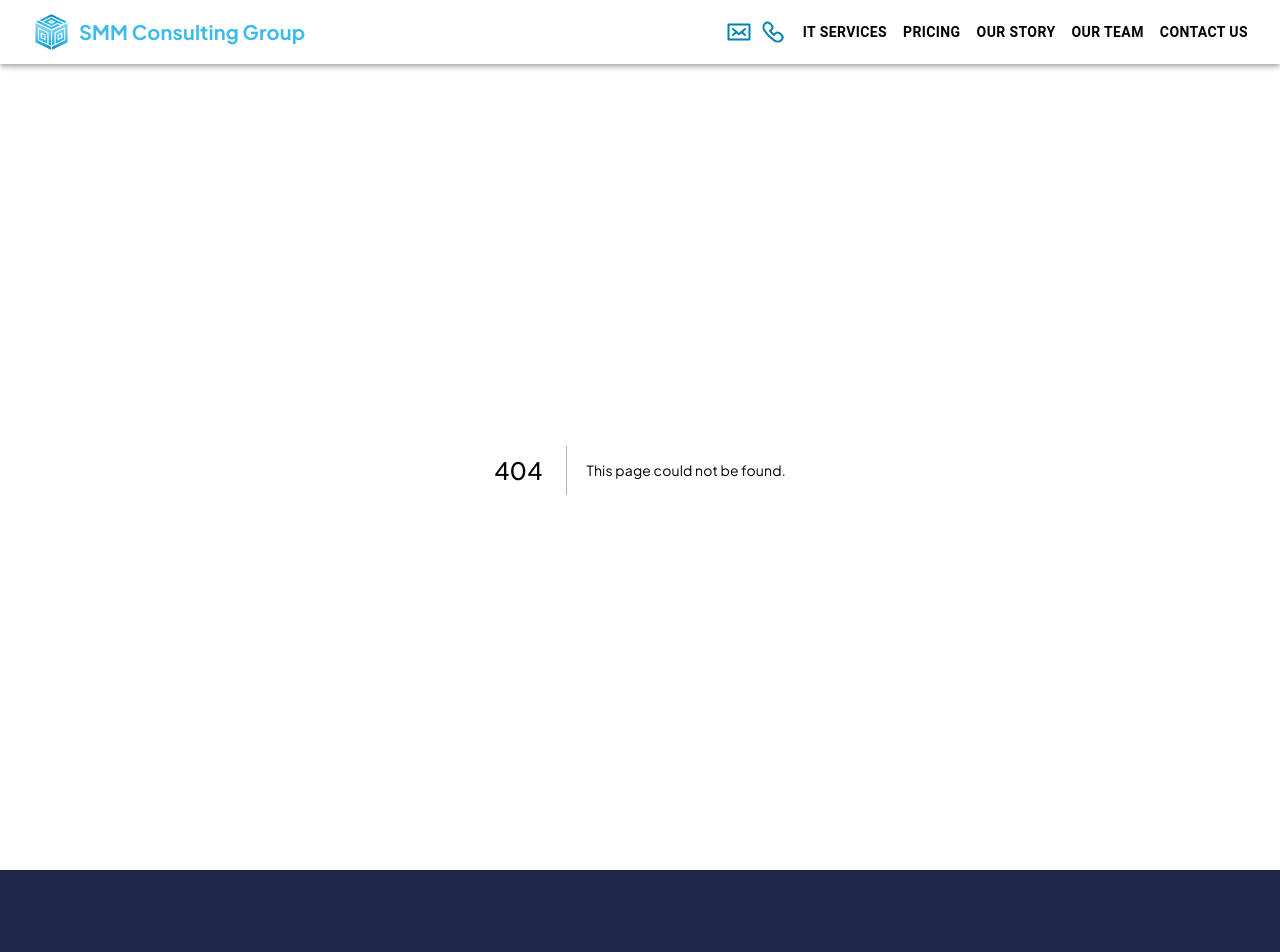
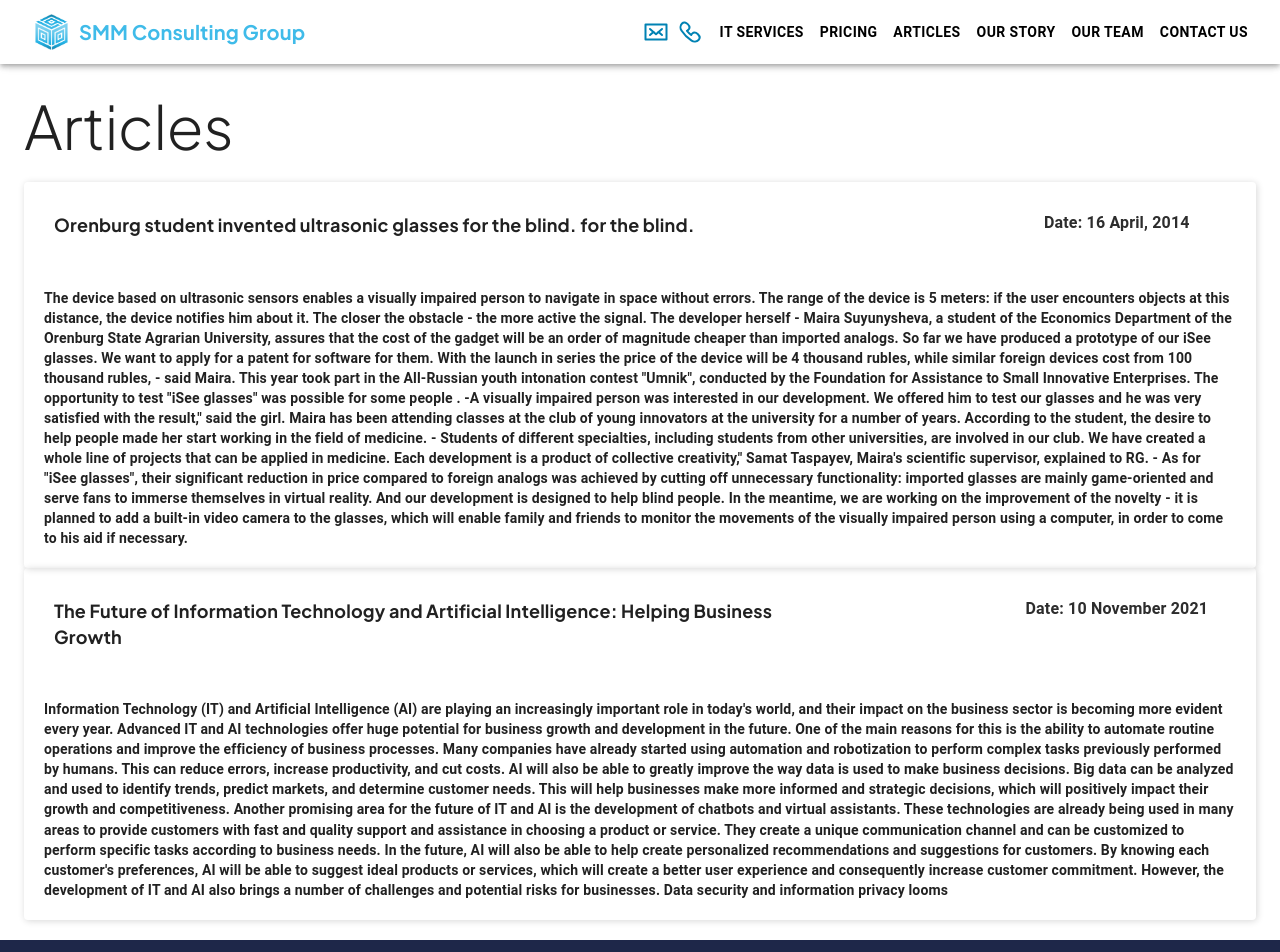
Before and after one commit to Be-HappyDev/smm-consultinggroup, a Next.js app: page /articles in a window 1280 px wide. Before the commit this address had no page. Shown: the top 952 px of the page. Built offline with nearby package versions, Linux system fonts and the light colour scheme.

Commit message:
add articles

```diff
--- a/next.config.js
+++ b/next.config.js
@@ -8,7 +8,7 @@ const nextConfig = {
     return config;
   },
   trailingSlash: true,
-  output: 'export',
+  // output: 'export',
 };
 
 module.exports = nextConfig;
--- /dev/null
+++ b/src/app/articles/page.tsx
@@ -0,0 +1,11 @@
+import { ArticlesPage } from "@/screens/ArticlesPage/Articles";
+
+export const metadata = {
+  title: "Articles",
+};
+
+const Articles = () => {
+  return <ArticlesPage />;
+};
+
+export default Articles;
--- a/src/data/navItem.ts
+++ b/src/data/navItem.ts
@@ -118,6 +118,10 @@ export const ItServices = [
     slug: "/pricing",
   },
   {
+    menu: "Articles",
+    slug: "/articles",
+  },
+  {
     menu: "Our Story",
   },
   {
--- /dev/null
+++ b/src/screens/ArticlesPage/Articles.module.css
@@ -0,0 +1,95 @@
+.page {
+  padding: 20px 0;
+}
+
+.articleBlock {
+  width: 100%;
+  /* height: 550px; */
+  box-shadow: 1px 1px 7px #00000029;
+  margin-bottom: 20px;
+  border-radius: 4px;
+}
+
+.articleTop {
+  display: grid;
+  grid-template-columns: 70% 20%;
+  justify-content: space-between;
+  padding: 20px;
+}
+
+.articleTitle,
+.articleDate {
+  padding: 10px;
+}
+
+.articleTitle {
+  width: 100%;
+  max-width: 800px;
+}
+
+.articleTitle h5 {
+  font-size: 18px;
+  font-weight: bold;
+}
+
+.articleDate {
+  text-align: center;
+}
+
+.articleDate p {
+  font-size: 16px;
+  font-weight: bold;
+  color: #2d2d2d;
+}
+
+.articleContent {
+  padding: 20px;
+}
+
+.articleContentBlock {
+  display: grid;
+  grid-template-columns: 30% 70%;
+}
+
+.articleImage {
+  width: 100%;
+  height: 200px;
+}
+
+.articleImage img {
+  width: 100%;
+  height: 100%;
+  object-fit: cover;
+}
+
+.articleDesc {
+  padding: 10px;
+}
+.articleFullDesc p,
+.articleDesc p {
+  font-weight: bold;
+}
+
+@media screen and (max-width: 827px) {
+  .articleTop {
+    grid-template-columns: 1fr;
+  }
+  .articleTitle h5 {
+    text-align: center;
+  }
+  .articleContent {
+    padding: 20px 5px;
+  }
+  .articleContentBlock {
+    display: grid;
+    grid-template-columns: 1fr;
+  }
+}
+
+@media screen and (max-width: 480px) {
+  .articleFullDesc p,
+  .articleDesc p {
+    font-size: 13px;
+    font-weight: bold;
+  }
+}
--- /dev/null
+++ b/src/screens/ArticlesPage/Articles.tsx
@@ -0,0 +1,140 @@
+/* eslint-disable @next/next/no-img-element */
+"use client";
+import { Grid, Typography } from "@mui/material";
+import styles from "./Articles.module.css";
+import { Container } from "@mui/system";
+
+export const ArticlesPage = () => {
+  return (
+    <Container maxWidth="xl">
+      <div className={styles.page}>
+        <Typography
+          variant="h2"
+          component={"h2"}
+          sx={{
+            marginBottom: "20px",
+          }}
+        >
+          Articles
+        </Typography>
+        <div className="articles">
+          <Grid container>
+            <Grid className={styles.articleBlock} item xs={12}>
+              <div className={styles.articleTop}>
+                <div className={styles.articleTitle}>
+                  <Typography variant="body2" component={"h5"}>
+                    Orenburg student invented ultrasonic glasses for the blind.
+                    for the blind.
+                  </Typography>
+                </div>
+                <div className={styles.articleDate}>
+                  <Typography variant="body2" component={"p"}>
+                    Date: 16 April, 2014
+                  </Typography>
+                </div>
+              </div>
+              <div className={styles.articleContent}>
+                <div className={styles.articleFullDesc}>
+                  <Typography variant="body2" component={"p"}>
+                    The device based on ultrasonic sensors enables a visually
+                    impaired person to navigate in space without errors. The
+                    range of the device is 5 meters: if the user encounters
+                    objects at this distance, the device notifies him about it.
+                    The closer the obstacle - the more active the signal. The
+                    developer herself - Maira Suyunysheva, a student of the
+                    Economics Department of the Orenburg State Agrarian
+                    University, assures that the cost of the gadget will be an
+                    order of magnitude cheaper than imported analogs. So far we
+                    have produced a prototype of our iSee glasses. We want to
+                    apply for a patent for software for them. With the launch in
+                    series the price of the device will be 4 thousand rubles,
+                    while similar foreign devices cost from 100 thousand rubles,
+                    - said Maira. This year took part in the All-Russian youth
+                    intonation contest {'"'}
+                    Umnik{'"'}, conducted by the Foundation for Assistance to
+                    Small Innovative Enterprises. The opportunity to test {'"'}
+                    iSee glasses{'"'} was possible for some people . -A visually
+                    impaired person was interested in our development. We
+                    offered him to test our glasses and he was very satisfied
+                    with the result,{'"'} said the girl. Maira has been
+                    attending classes at the club of young innovators at the
+                    university for a number of years. According to the student,
+                    the desire to help people made her start working in the
+                    field of medicine. - Students of different specialties,
+                    including students from other universities, are involved in
+                    our club. We have created a whole line of projects that can
+                    be applied in medicine. Each development is a product of
+                    collective creativity,{'"'} Samat Taspayev, Maira{"'"}s
+                    scientific supervisor, explained to RG. - As for {'"'}iSee
+                    glasses{'"'}, their significant reduction in price compared
+                    to foreign analogs was achieved by cutting off unnecessary
+                    functionality: imported glasses are mainly game-oriented and
+                    serve fans to immerse themselves in virtual reality. And our
+                    development is designed to help blind people. In the
+                    meantime, we are working on the improvement of the novelty -
+                    it is planned to add a built-in video camera to the glasses,
+                    which will enable family and friends to monitor the
+                    movements of the visually impaired person using a computer,
+                    in order to come to his aid if necessary.
+                  </Typography>
+                </div>
+              </div>
+            </Grid>
+            <Grid className={styles.articleBlock} item xs={12}>
+              <div className={styles.articleTop}>
+                <div className={styles.articleTitle}>
+                  <Typography variant="body2" component={"h5"}>
+                    The Future of Information Technology and Artificial
+                    Intelligence: Helping Business Growth
+                  </Typography>
+                </div>
+                <div className={styles.articleDate}>
+                  <Typography variant="body2" component={"p"}>
+                    Date: 10 November 2021
+                  </Typography>
+                </div>
+              </div>
+              <div className={styles.articleContent}>
+                <div className={styles.articleFullDesc}>
+                  <Typography variant="body2" component={"p"}>
+                    Information Technology (IT) and Artificial Intelligence (AI)
+                    are playing an increasingly important role in today{"'"}s
+                    world, and their impact on the business sector is becoming
+                    more evident every year. Advanced IT and AI technologies
+                    offer huge potential for business growth and development in
+                    the future. One of the main reasons for this is the ability
+                    to automate routine operations and improve the efficiency of
+                    business processes. Many companies have already started
+                    using automation and robotization to perform complex tasks
+                    previously performed by humans. This can reduce errors,
+                    increase productivity, and cut costs. AI will also be able
+                    to greatly improve the way data is used to make business
+                    decisions. Big data can be analyzed and used to identify
+                    trends, predict markets, and determine customer needs. This
+                    will help businesses make more informed and strategic
+                    decisions, which will positively impact their growth and
+                    competitiveness. Another promising area for the future of IT
+                    and AI is the development of chatbots and virtual
+                    assistants. These technologies are already being used in
+                    many areas to provide customers with fast and quality
+                    support and assistance in choosing a product or service.
+                    They create a unique communication channel and can be
+                    customized to perform specific tasks according to business
+                    needs. In the future, AI will also be able to help create
+                    personalized recommendations and suggestions for customers.
+                    By knowing each customer{"'"}s preferences, AI will be able
+                    to suggest ideal products or services, which will create a
+                    better user experience and consequently increase customer
+                    commitment. However, the development of IT and AI also
+                    brings a number of challenges and potential risks for
+                    businesses. Data security and information privacy looms
+                  </Typography>
+                </div>
+              </div>
+            </Grid>
+          </Grid>
+        </div>
+      </div>
+    </Container>
+  );
+};
```
